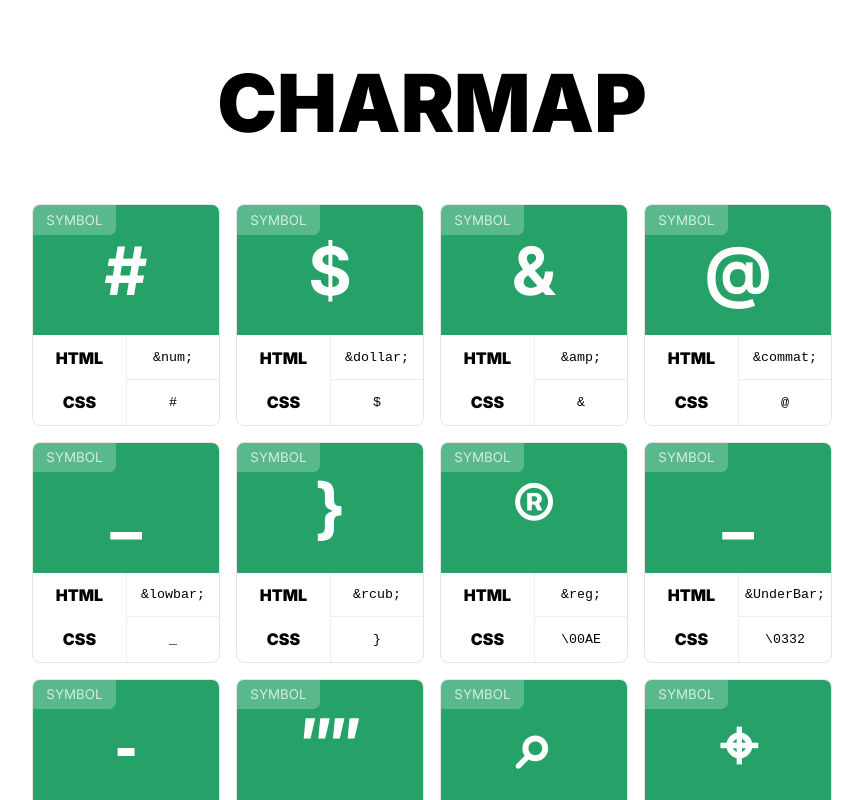
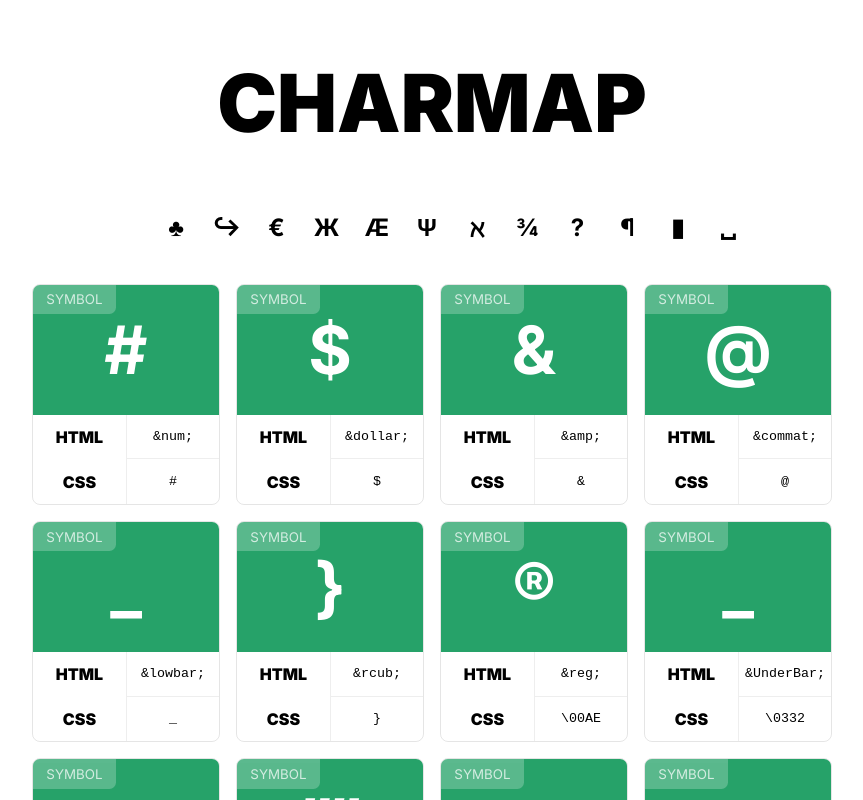
Before and after one commit to elvessousa/charmap, a Next.js app: page / in a window 1280 px wide. Shown: the top 800 px of the page, without its empty margins (208-1071 px from the left). Built offline with nearby package versions, Linux system fonts and the light colour scheme.

Commit message:
Filter component.

```diff
--- /dev/null
+++ b/components/Filter/index.tsx
@@ -0,0 +1,41 @@
+import { FilterNavigation } from "./styles";
+
+interface FilterProps {
+  category: Function;
+}
+
+const Filter: React.FC<FilterProps> = ({ category }) => {
+  const filters = [
+    { category: "symbol", symbol: "&clubs;" },
+    { category: "arrow", symbol: "&rarrhk;" },
+    { category: "currency", symbol: "&euro;" },
+    { category: "cyrillic", symbol: "&ZHcy;" },
+    { category: "extended", symbol: "&AElig;" },
+    { category: "greek", symbol: "&Psi;" },
+    { category: "hebrew", symbol: "&alefsym;" },
+    { category: "math", symbol: "&frac34;" },
+    { category: "punctuation", symbol: "?" },
+    { category: "typography", symbol: "&para;" },
+    { category: "box", symbol: "&marker;" },
+    { category: "space", symbol: "&blank;" },
+    // { category: "phonetic", symbol: "#e66100" },
+    // { category: "yellow", symbol: "#f5c211" },
+  ];
+
+  return (
+    <FilterNavigation>
+      <ul>
+        {filters.map((filter) => (
+          <li>
+            <button
+              onClick={() => category(filter.category)}
+              dangerouslySetInnerHTML={{ __html: filter.symbol }}
+            />
+          </li>
+        ))}
+      </ul>
+    </FilterNavigation>
+  );
+};
+
+export default Filter;
--- /dev/null
+++ b/components/Filter/styles.ts
@@ -0,0 +1,30 @@
+import styled from "styled-components";
+
+export const FilterNavigation = styled.nav`
+  width: 40em;
+  margin: 2em auto;
+
+  button {
+    background: transparent;
+    border: 0;
+    cursor: pointer;
+    font-weight: bold;
+    font-size: 1.5em;
+    width: 2em;
+    border-radius: 0.15em;
+    padding: 0.3em;
+    transition: all 0.2s ease-in-out;
+
+    &:hover {
+      background: #000;
+      color: #fff;
+    }
+  }
+
+  ul {
+    list-style: none;
+    display: flex;
+    align-items: center;
+    justify-content: space-between;
+  }
+`;
--- a/pages/index.tsx
+++ b/pages/index.tsx
@@ -1,6 +1,9 @@
+import { useEffect, useState } from "react";
 import { GetStaticProps, NextPage } from "next";
 import Head from "next/head";
+
 import Character from "../components/Character";
+import Filter from "../components/Filter";
 
 interface PageProps {
   chars: Character[];
@@ -16,6 +19,24 @@ interface Character {
 
 const Home: NextPage<PageProps> = ({ chars }) => {
   const symbols = chars.filter((char) => char.type === "symbol");
+  const [filterLabel, setFilterLabel] = useState("");
+  const [filteredData, setFilteredData] = useState(symbols);
+
+  function handleCategory(category: string = "all") {
+    const categoryFilter = chars.filter((char) => char.type === category);
+
+    if (category !== "all") {
+      setFilteredData(categoryFilter);
+      setFilterLabel(category);
+    } else {
+      setFilteredData(symbols);
+      setFilterLabel("");
+    }
+  }
+
+  useEffect(() => {
+    setFilteredData(symbols);
+  }, []);
 
   return (
     <div>
@@ -26,8 +47,10 @@ const Home: NextPage<PageProps> = ({ chars }) => {
 
       <main>
         <h1>Charmap</h1>
+        <Filter category={handleCategory} />
+        <h2>{filterLabel}</h2>
         <div className="characters">
-          {symbols.map((char: Character) => (
+          {filteredData.map((char: Character) => (
             <Character
               key={char.code}
               entity={char.code}
```
